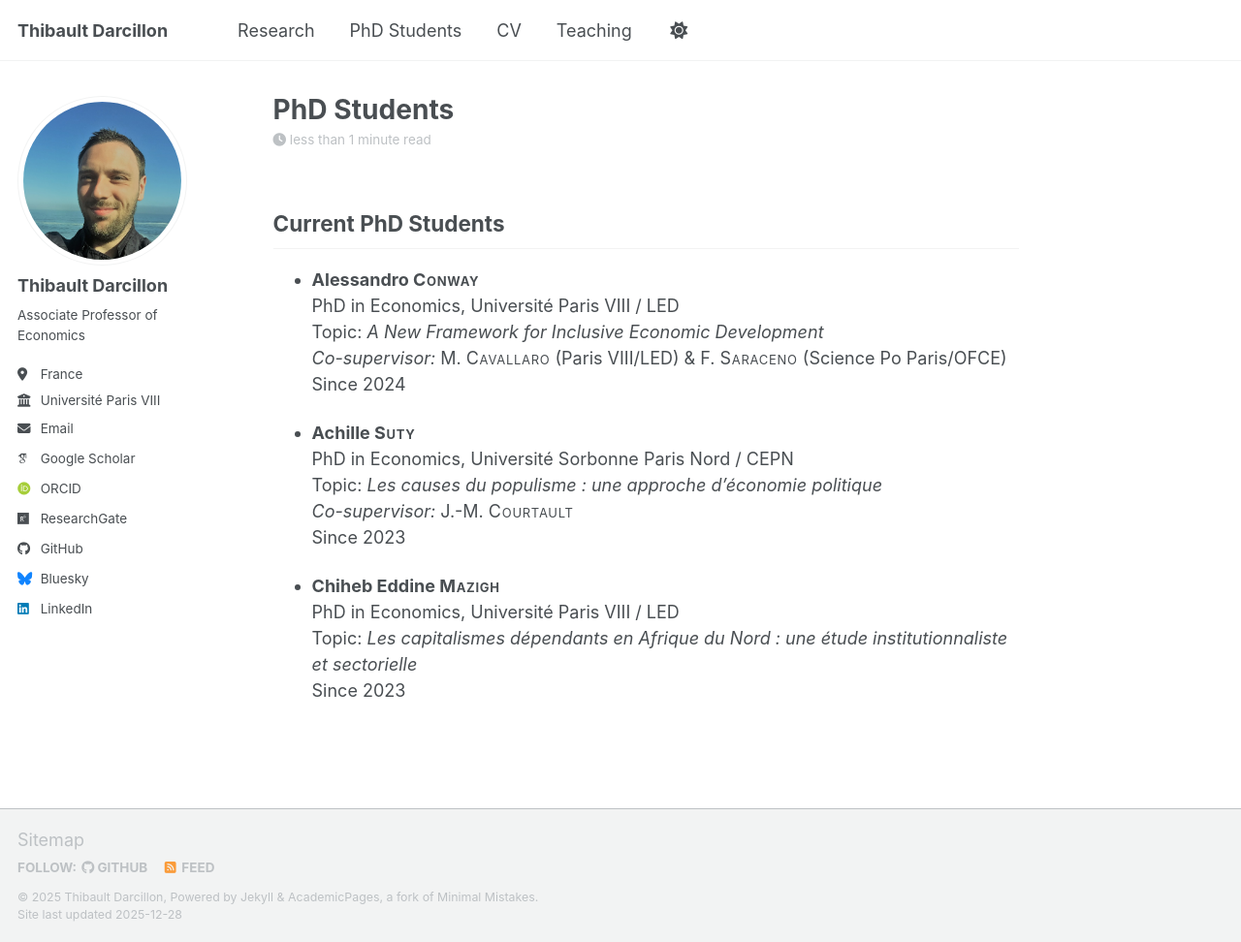
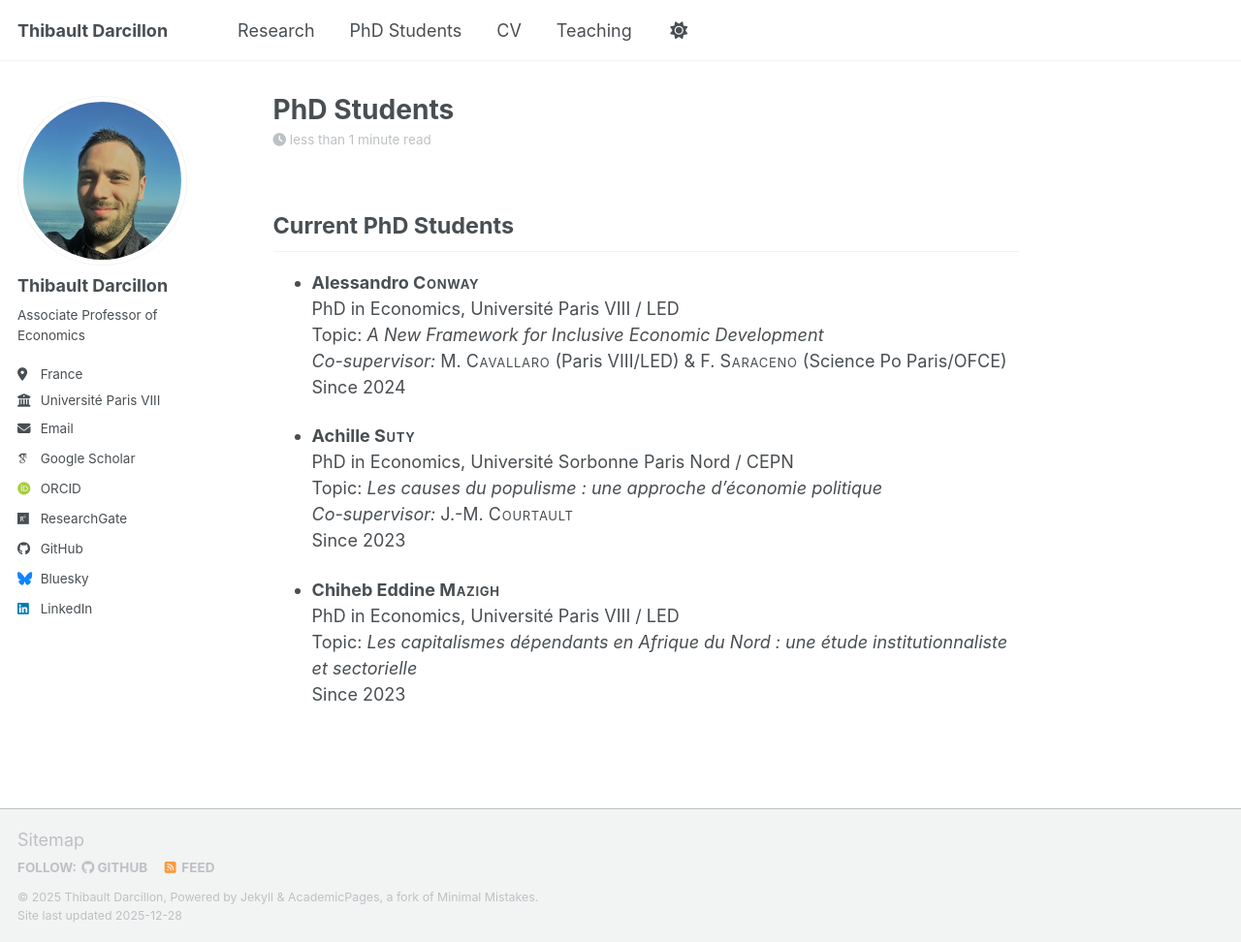
Before and after one commit to thibaultdarcillon/thibaultdarcillon.github.io, a Jekyll site: the page built from _pages/phd.md, in a window 1280 px wide and 972 px high. Shown: the whole window at 97% size. Built offline with Jekyll 4.4.1, drawn with Linux system fonts in a browser that asks for light colours; some web fonts are replaced; a script bundle is joined from its source files by our own code; library files that are not in the unit come from our copies.

Commit message:
Reduce heading sizes

```diff
--- a/assets/css/main.scss
+++ b/assets/css/main.scss
@@ -46,3 +46,11 @@
   font-variant: small-caps;
   letter-spacing: 0.04em;
 }
+
+.page__content h2 {
+  font-size: 1.3em;   /* valeur actuelle ≈ 1.6–1.8em */
+}
+
+.page__content h3 {
+  font-size: 1.1em;
+}
```
